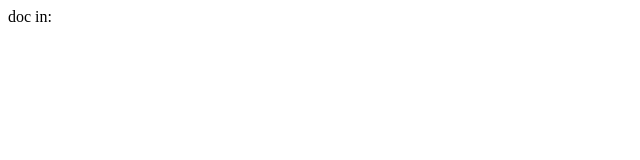
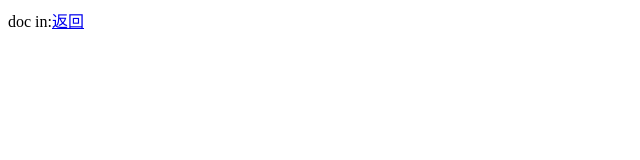
Before and after one commit to glory1123/tools, a plain HTML site: page doc/index.html in a window 1280 px wide. Shown: the full height of the page, 0-640 px from the left. Drawn offline with Linux system fonts and the light colour scheme.

Commit message:
Update index.html

```diff
--- a/doc/index.html
+++ b/doc/index.html
@@ -4,6 +4,6 @@
 		<meta charset="utf-8">
 		<title>glory doc</title>
 	</head>
-	<body>doc in:
+	<body>doc in:<a href="https://glory1123.github.io">返回</a>
 	</body>
 </html>
```
